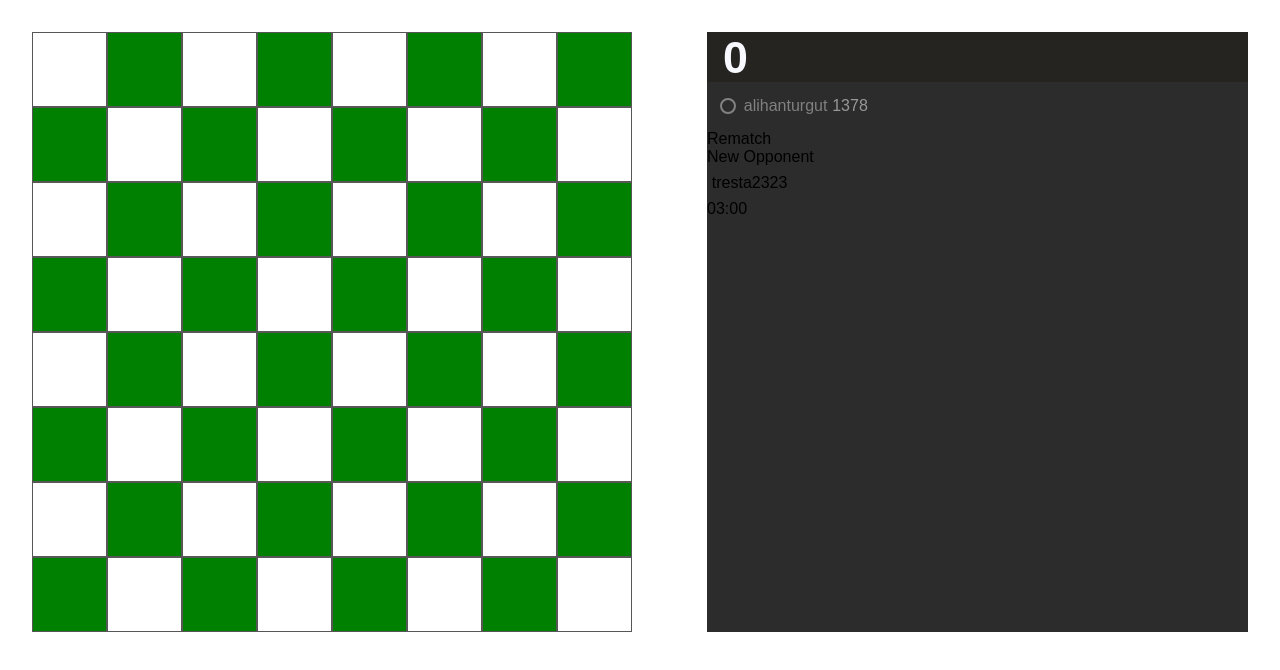
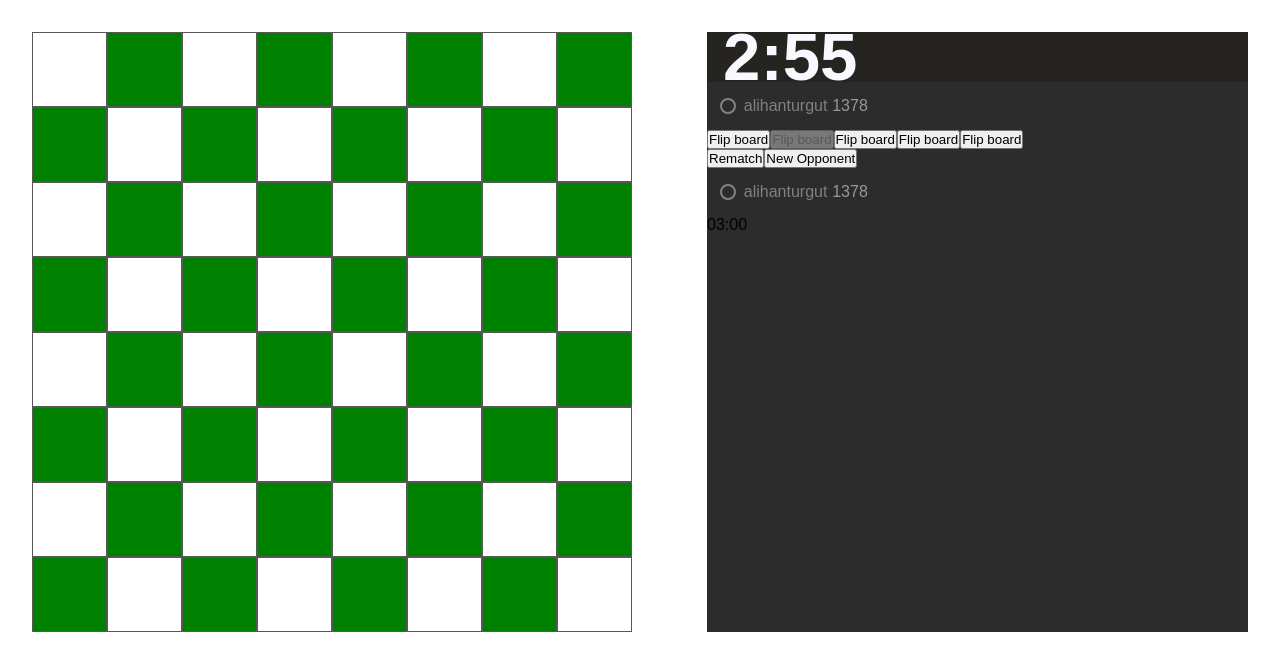
Before and after one commit to MRFolio/react-hook-form, a React (Create React App) app: page / in a window 1280 px wide. Shown: the top 670 px of the page. Built offline with nearby package versions, Linux system fonts and the light colour scheme.

Commit message:
add timer

```diff
--- a/src/components/Chessboard.js
+++ b/src/components/Chessboard.js
@@ -1,11 +1,20 @@
 import { useState } from 'react';
 import styles from './Chessboard.module.scss';
+import Timer from './Timer';
 
 const Chessboard = () => {
   const [time, setTime] = useState(0);
+  const [userInfoShown, setUserInfoShown] = useState(false);
+  const [currentActiveMove, setCurrentActiveMove] = useState(0);
+  const [paused, setPaused] = useState(false);
 
   const handleRematchClick = () => {
+    setPaused(!paused);
     // timer start
+  };
+
+  const handleMouseEnter = () => {
+    setUserInfoShown(true);
   };
 
   return (
@@ -85,20 +94,39 @@ const Chessboard = () => {
       </div>
       <div className={styles.dashboard}>
         <div></div>
-        <div className={styles.clockTop}>{time}</div>
+        <div className={styles.clockTop}>
+          <Timer paused={paused} />
+        </div>
         <div className={styles.user}>
+          <div className={styles.circle}></div>
+          <p onMouseEnter={handleMouseEnter} className={styles.name}>
+            alihanturgut
+          </p>
+          <p className={styles.rating}>1378</p>
+          {userInfoShown && <article></article>}
+        </div>
+        <div className={styles.buttons}>
+          <button type="button">Flip board</button>
+          <button disabled type="button">
+            Flip board
+          </button>
+          <button type="button">Flip board</button>
+          <button type="button">Flip board</button>
+          <button type="button">Flip board</button>
+        </div>
+        <div className={styles.controls}>
+          {' '}
+          <button onClick={handleRematchClick} className={styles.button}>
+            Rematch
+          </button>
+          <button className={styles.rematch}>New Opponent</button>
+        </div>
+        <div className={styles.user}>
+          {' '}
           <div className={styles.circle}></div>
           <p className={styles.name}>alihanturgut</p>
           <p className={styles.rating}>1378</p>
         </div>
-        <div className={styles.controls}>
-          {' '}
-          <div onClick={handleRematchClick} className={styles.button}>
-            Rematch
-          </div>
-          <div className={styles.rematch}>New Opponent</div>
-        </div>
-        <div className={styles.user}>tresta2323</div>
         <div className={styles.clockBottom}>03:00</div>
       </div>
     </section>
--- /dev/null
+++ b/src/components/Timer.js
@@ -0,0 +1,38 @@
+import { useEffect, useState } from 'react';
+
+const Timer = ({ paused }) => {
+  const [minutes, setMinutes] = useState(3);
+  const [seconds, setSeconds] = useState(0);
+
+  useEffect(() => {
+    let myInterval = setInterval(() => {
+      if (seconds > 0) {
+        setSeconds(seconds - 1);
+      }
+      if (seconds === 0) {
+        if (minutes === 0 || paused) {
+          clearInterval(myInterval);
+        } else {
+          setMinutes(minutes - 1);
+          setSeconds(59);
+        }
+      }
+    }, 1000);
+    return () => {
+      clearInterval(myInterval);
+    };
+  });
+
+  return (
+    <div>
+      {minutes === 0 && seconds === 0 ? null : (
+        <h1>
+          {' '}
+          {minutes}:{seconds < 10 ? `0${seconds}` : seconds}
+        </h1>
+      )}
+    </div>
+  );
+};
+
+export default Timer;
```
